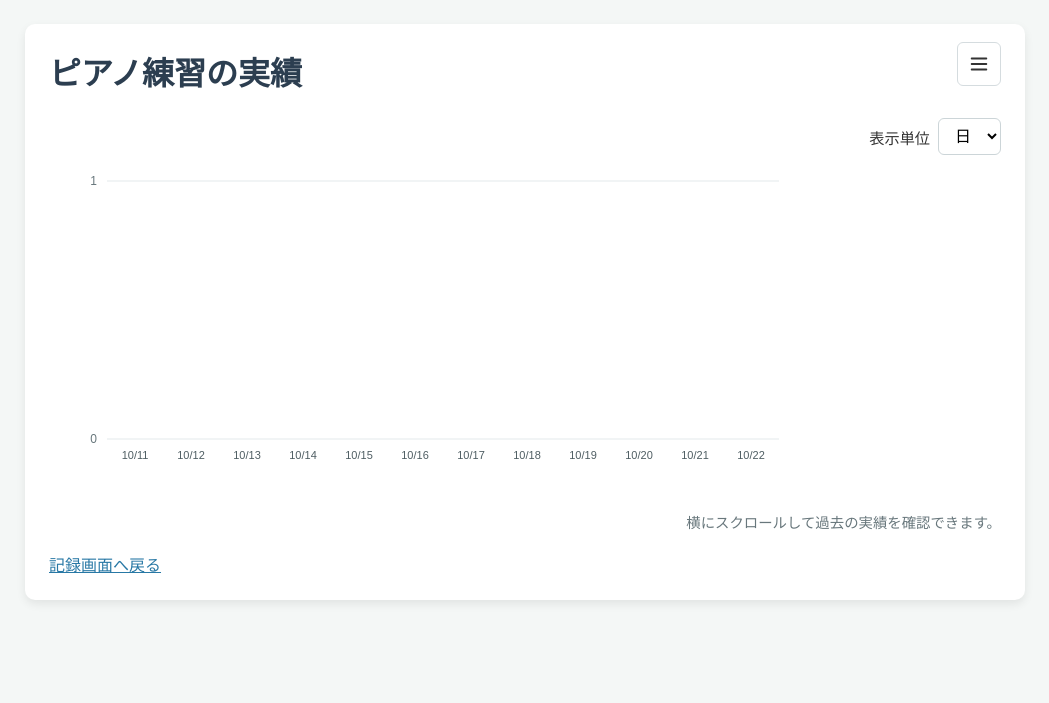
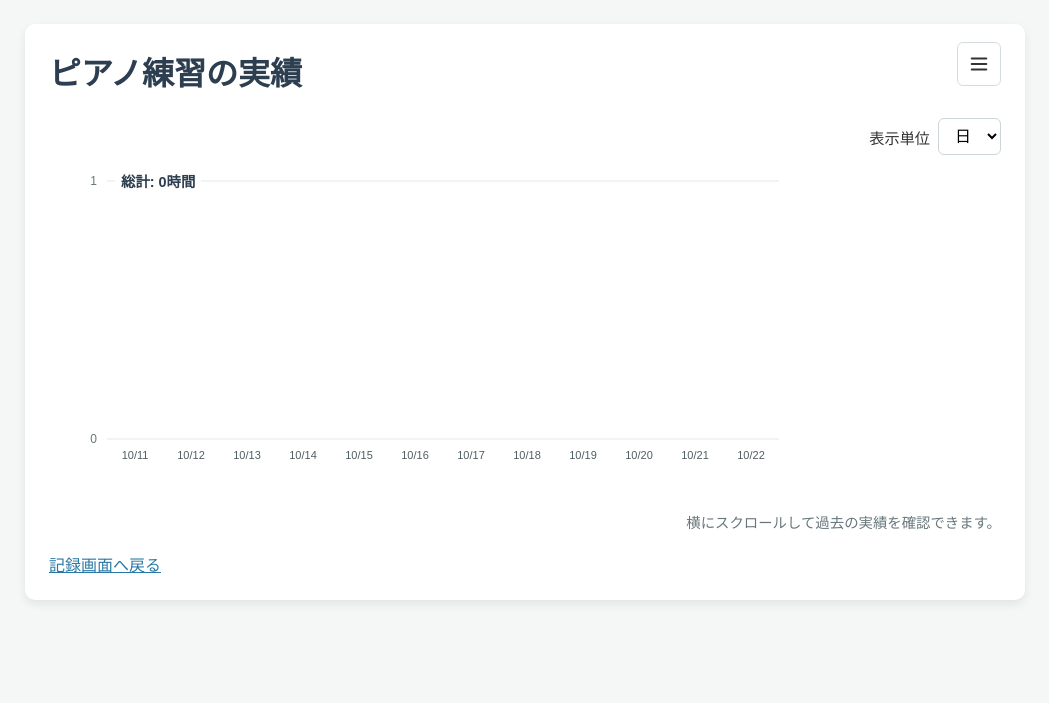
Before and after one commit to wadayym/LearningRecord, a Flask app: page /stats/piano in a window 1280 px wide. Shown: the top 703 px of the page, without its empty margins (115-1164 px from the left). Run offline with Flask 3, Linux system fonts and the light colour scheme.

Commit message:
総計を表示するようにした。

```diff
--- a/application.py
+++ b/application.py
@@ -208,6 +208,8 @@ def stats(session_type):
         period,
         get_now_jst().date(),
     )
+    chart_total = sum(item['hours'] for item in chart_data)
+    chart_total_text = f'{chart_total:,.2f}'.rstrip('0').rstrip('.')
     titles = {'english': '英語学習', 'piano': 'ピアノ練習'}
     return render_template(
         'stats.html',
@@ -215,6 +217,7 @@ def stats(session_type):
         title=titles[session_type],
         period=period,
         chart_data=chart_data,
+        chart_total_text=chart_total_text,
     )
 
 
@@ -260,4 +263,5 @@ def update_midway():
     return jsonify({"status": "no_active_session"})
 
 if __name__ == '__main__':
+    print(f'Using data file: {DATA_FILE}', flush=True)
     app.run(debug=False)
--- a/templates/stats.html
+++ b/templates/stats.html
@@ -20,8 +20,10 @@
         .toolbar select { padding: 8px 12px; font-size: 1em; border: 1px solid #ccd5d8; border-radius: 6px; background: white; }
         .chart-layout { display: flex; width: 100%; max-width: 100%; margin: 0 auto; }
         #y-axis { display: block; flex: 0 0 58px; background: white; }
-        .chart-scroll { flex: 1 1 auto; min-width: 0; overflow-x: auto; overscroll-behavior-x: contain; -webkit-overflow-scrolling: touch; }
+        .chart-viewport { position: relative; flex: 1 1 auto; min-width: 0; }
+        .chart-scroll { width: 100%; overflow-x: auto; overscroll-behavior-x: contain; -webkit-overflow-scrolling: touch; }
         #chart { display: block; max-width: none; }
+        .chart-total { position: absolute; top: 4px; left: 8px; z-index: 1; padding: 3px 6px; border-radius: 4px; background: rgba(255,255,255,0.9); color: #2c3e50; font-size: 0.9em; font-weight: bold; pointer-events: none; }
         .chart-help { margin: 8px 0 0; color: #68777c; font-size: 0.9em; text-align: right; }
         .back-link { display: inline-block; margin-top: 20px; color: #2878a5; }
         @media (max-width: 600px) {
@@ -57,8 +59,11 @@
     </div>
     <div class="chart-layout" role="region" aria-label="{{ title }}の時間グラフ。横にスクロールできます">
         <svg id="y-axis" role="img" aria-label="時間の縦軸"></svg>
-        <div class="chart-scroll" id="chart-scroll">
-        <svg id="chart" role="img" aria-label="{{ title }}の学習時間"></svg>
+        <div class="chart-viewport">
+            <div class="chart-scroll" id="chart-scroll">
+                <svg id="chart" role="img" aria-label="{{ title }}の学習時間"></svg>
+            </div>
+            <output class="chart-total" aria-label="グラフの総計">総計: {{ chart_total_text }}時間</output>
         </div>
     </div>
     <p class="chart-help">横にスクロールして過去の実績を確認できます。</p>
```
Also changed, not shown: tests/test_stats.py (+23 -0 lines).
